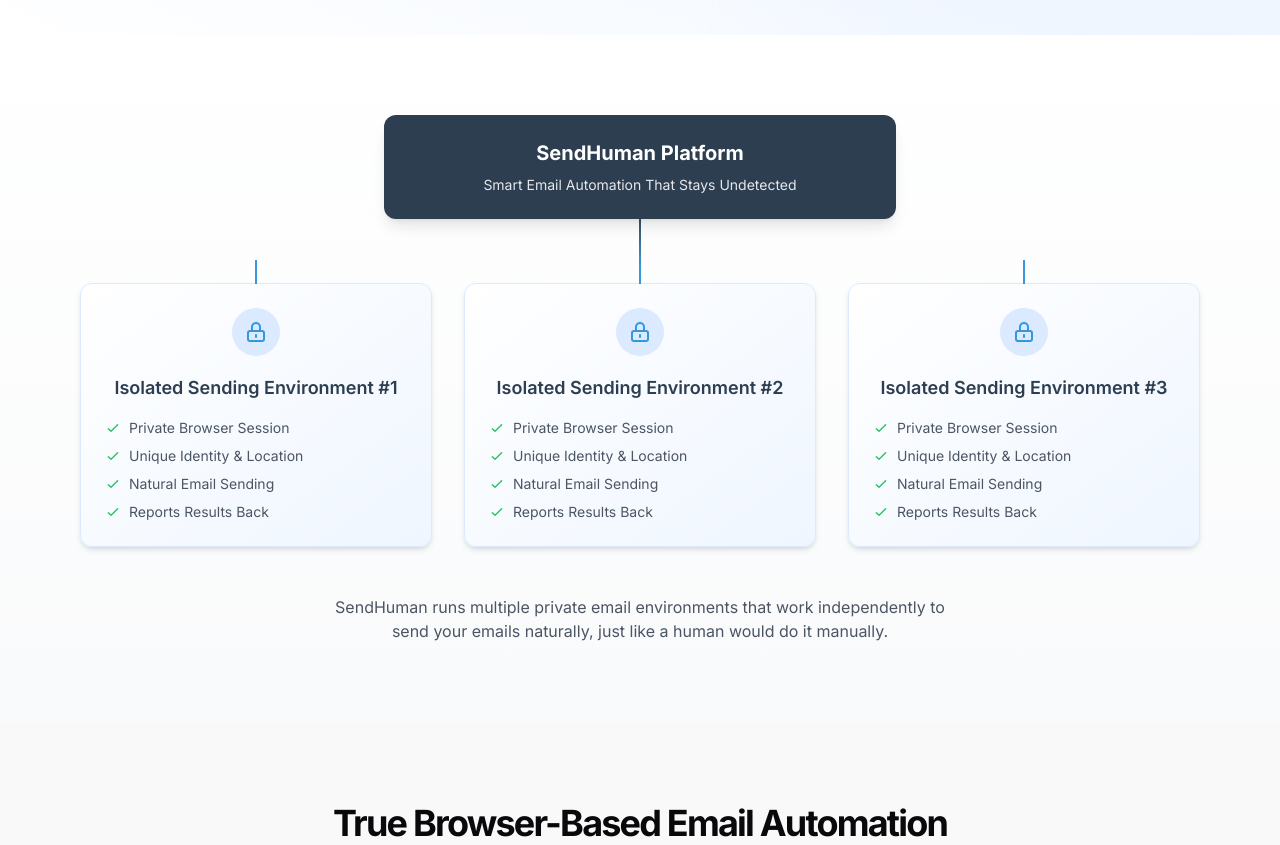
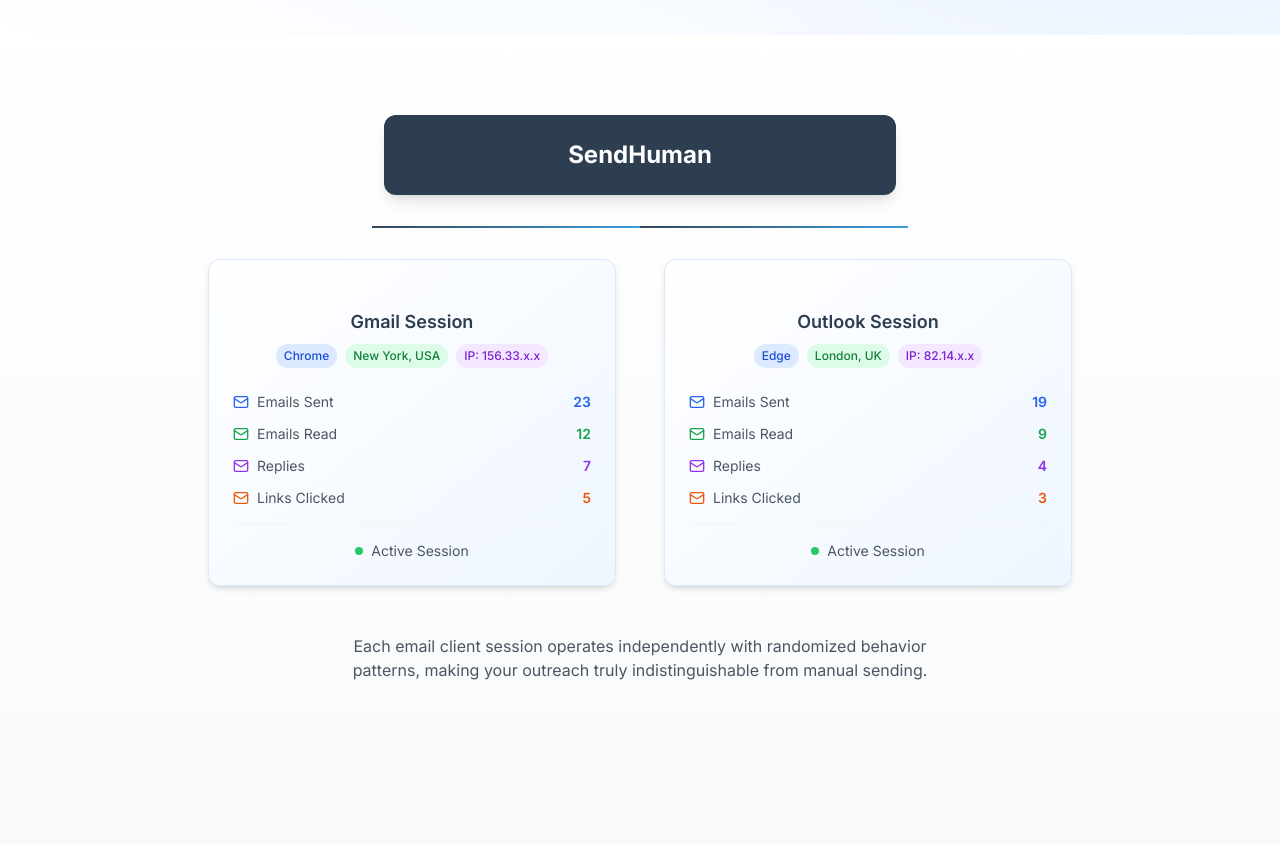
Before and after one commit to yokingly/multirepo, a Next.js app in the folder frontend/: page / in a window 1280 px wide. Shown: the part 680-1525 px from the top of the page. Built offline with nearby package versions, Linux system fonts and the light colour scheme.

Commit message:
feat: update system diagram with Gmail and Outlook sessions, add platform logos and real-time stats

```diff
--- a/frontend/src/app/page.tsx
+++ b/frontend/src/app/page.tsx
@@ -78,63 +78,114 @@
       {/* Main Platform Card */}
       <div className="relative z-10 mx-auto mb-16 max-w-lg">
         <div className="transform transition-all hover:translate-y-[-4px] bg-[#2c3e50] text-white rounded-xl p-6 shadow-lg">
-          <h3 className="text-xl font-bold text-center mb-2">SendHuman Platform</h3>
-          <p className="text-sm text-center text-gray-200">Smart Email Automation That Stays Undetected</p>
+          <h3 className="text-2xl font-bold text-center">SendHuman</h3>
         </div>
 
         {/* Animated Connection Lines */}
-        <div className="absolute left-1/2 transform -translate-x-1/2 w-0.5 h-12 bg-gradient-to-b from-[#2c3e50] to-[#3498db] animate-pulse" />
+        <div className="absolute left-1/2 -translate-x-1/2 w-[600px] h-16 flex justify-between items-center px-8">
+          <div className="w-1/2 h-0.5 bg-gradient-to-r from-[#2c3e50] to-[#3498db] animate-pulse"></div>
+          <div className="w-1/2 h-0.5 bg-gradient-to-r from-[#2c3e50] to-[#3498db] animate-pulse"></div>
+        </div>
       </div>
 
       {/* Container Cards */}
-      <div className="grid grid-cols-1 md:grid-cols-3 gap-8 max-w-6xl mx-auto px-4">
-        {[1, 2, 3].map((num) => (
-          <div key={num} className="group relative">
+      <div className="grid grid-cols-1 md:grid-cols-2 gap-12 max-w-4xl mx-auto px-4">
+        {[
+          {
+            name: "Gmail Session",
+            logo: `<svg className="w-8 h-8" viewBox="0 0 24 24" fill="none">
+              <path d="M22.5 4.5v15c0 .85-.65 1.5-1.5 1.5H3c-.85 0-1.5-.65-1.5-1.5v-15c0-.85.65-1.5 1.5-1.5h18c.85 0 1.5.65 1.5 1.5z" fill="#E6E6E6"/>
+              <path d="M22.5 4.5L12 12L1.5 4.5" stroke="#DB4437" strokeWidth="1.5" strokeLinecap="round" strokeLinejoin="round"/>
+              <path d="M12 12L1.5 4.5h19.5L12 12z" fill="#DB4437"/>
+            </svg>`,
+            browser: "Chrome",
+            location: "New York, USA",
+            ip: "156.33.x.x",
+            stats: {
+              sent: 23,
+              read: 12,
+              replied: 7,
+              clicked: 5
+            }
+          },
+          {
+            name: "Outlook Session",
+            logo: `<svg className="w-8 h-8" viewBox="0 0 24 24" fill="none">
+              <path d="M21 4H3c-1.1 0-2 .9-2 2v12c0 1.1.9 2 2 2h18c1.1 0 2-.9 2-2V6c0-1.1-.9-2-2-2z" fill="#0078D4"/>
+              <path d="M3 4h18v6H3V4z" fill="#0078D4"/>
+              <path d="M3 10h18v10H3V10z" fill="#00BCF2"/>
+            </svg>`,
+            browser: "Edge",
+            location: "London, UK",
+            ip: "82.14.x.x",
+            stats: {
+              sent: 19,
+              read: 9,
+              replied: 4,
+              clicked: 3
+            }
+          }
+        ].map((env, index) => (
+          <div key={index} className="group relative">
             <div className="transform transition-all group-hover:translate-y-[-4px] bg-gradient-to-br from-white to-blue-50 rounded-xl p-6 shadow-md border border-blue-100">
-              <div className="absolute top-0 left-1/2 transform -translate-x-1/2 -translate-y-6 w-0.5 h-6 bg-[#3498db] opacity-0 md:opacity-100" />
+              <div className="text-center mb-6">
+                {/* Platform Logo */}
+                <div className="inline-block mb-3" dangerouslySetInnerHTML={{ __html: env.logo }} />
+                <h4 className="text-lg font-semibold text-[#2c3e50] mb-2">
+                  {env.name}
+                </h4>
 
-              <div className="text-center mb-4">
-                <div className="inline-block p-3 bg-blue-100 rounded-full mb-3">
-                  <svg className="w-6 h-6 text-[#3498db]" fill="none" stroke="currentColor" viewBox="0 0 24 24">
-                    <path strokeLinecap="round" strokeLinejoin="round" strokeWidth={2} d="M12 15v2m-6 4h12a2 2 0 002-2v-6a2 2 0 00-2-2H6a2 2 0 00-2 2v6a2 2 0 002 2zm10-10V7a4 4 0 00-8 0v4h8z" />
-                  </svg>
+                {/* Technical Details Pills */}
+                <div className="flex flex-wrap gap-2 justify-center mb-4">
+                  <span className="px-2 py-1 bg-blue-100 text-blue-700 rounded-full text-xs font-medium">
+                    {env.browser}
+                  </span>
+                  <span className="px-2 py-1 bg-green-100 text-green-700 rounded-full text-xs font-medium">
+                    {env.location}
+                  </span>
+                  <span className="px-2 py-1 bg-purple-100 text-purple-700 rounded-full text-xs font-medium">
+                    IP: {env.ip}
+                  </span>
                 </div>
-                <h4 className="text-lg font-semibold text-[#2c3e50]">
-                  Isolated Sending Environment #{num}
-                </h4>
               </div>
 
-              <ul className="space-y-2 text-sm text-gray-600">
-                <li className="flex items-center">
-                  <svg className="w-4 h-4 mr-2 text-green-500" fill="none" stroke="currentColor" viewBox="0 0 24 24">
-                    <path strokeLinecap="round" strokeLinejoin="round" strokeWidth={2} d="M5 13l4 4L19 7" />
-                  </svg>
-                  Private Browser Session
-                </li>
-                <li className="flex items-center">
-                  <svg className="w-4 h-4 mr-2 text-green-500" fill="none" stroke="currentColor" viewBox="0 0 24 24">
-                    <path strokeLinecap="round" strokeLinejoin="round" strokeWidth={2} d="M5 13l4 4L19 7" />
-                  </svg>
-                  Unique Identity & Location
-                </li>
-                <li className="flex items-center">
-                  <svg className="w-4 h-4 mr-2 text-green-500" fill="none" stroke="currentColor" viewBox="0 0 24 24">
-                    <path strokeLinecap="round" strokeLinejoin="round" strokeWidth={2} d="M5 13l4 4L19 7" />
-                  </svg>
-                  Natural Email Sending
-                </li>
-                <li className="flex items-center">
-                  <svg className="w-4 h-4 mr-2 text-green-500" fill="none" stroke="currentColor" viewBox="0 0 24 24">
-                    <path strokeLinecap="round" strokeLinejoin="round" strokeWidth={2} d="M5 13l4 4L19 7" />
-                  </svg>
-                  Reports Results Back
-                </li>
-              </ul>
+              {/* Activity Stats with Icons */}
+              <div className="space-y-3">
+                <div className="flex items-center justify-between text-sm">
+                  <span className="flex items-center text-gray-600">
+                    <IconWrapper icon={Mail} className="mr-2 h-4 w-4 text-blue-600" />
+                    Emails Sent
+                  </span>
+                  <span className="font-semibold text-blue-600">{env.stats.sent}</span>
+                </div>
+                <div className="flex items-center justify-between text-sm">
+                  <span className="flex items-center text-gray-600">
+                    <IconWrapper icon={Mail} className="mr-2 h-4 w-4 text-green-600" />
+                    Emails Read
+                  </span>
+                  <span className="font-semibold text-green-600">{env.stats.read}</span>
+                </div>
+                <div className="flex items-center justify-between text-sm">
+                  <span className="flex items-center text-gray-600">
+                    <IconWrapper icon={Mail} className="mr-2 h-4 w-4 text-purple-600" />
+                    Replies
+                  </span>
+                  <span className="font-semibold text-purple-600">{env.stats.replied}</span>
+                </div>
+                <div className="flex items-center justify-between text-sm">
+                  <span className="flex items-center text-gray-600">
+                    <IconWrapper icon={Mail} className="mr-2 h-4 w-4 text-orange-600" />
+                    Links Clicked
+                  </span>
+                  <span className="font-semibold text-orange-600">{env.stats.clicked}</span>
+                </div>
+              </div>
 
-              {/* Hover Tooltip */}
-              <div className="absolute inset-0 flex items-center justify-center opacity-0 group-hover:opacity-100 transition-opacity">
-                <div className="bg-black bg-opacity-75 text-white text-sm p-2 rounded">
-                  Click to learn more about this environment
+              {/* Session Status */}
+              <div className="mt-4 pt-4 border-t border-gray-100">
+                <div className="flex items-center justify-center gap-2">
+                  <div className="w-2 h-2 bg-green-500 rounded-full animate-pulse"></div>
+                  <span className="text-sm text-gray-600">Active Session</span>
                 </div>
               </div>
             </div>
@@ -145,7 +196,7 @@
       {/* Description */}
       <div className="mt-12 text-center max-w-2xl mx-auto px-4">
         <p className="text-gray-600">
-          SendHuman runs multiple private email environments that work independently to send your emails naturally, just like a human would do it manually.
+          Each email client session operates independently with randomized behavior patterns, making your outreach truly indistinguishable from manual sending.
         </p>
       </div>
     </div>
```
